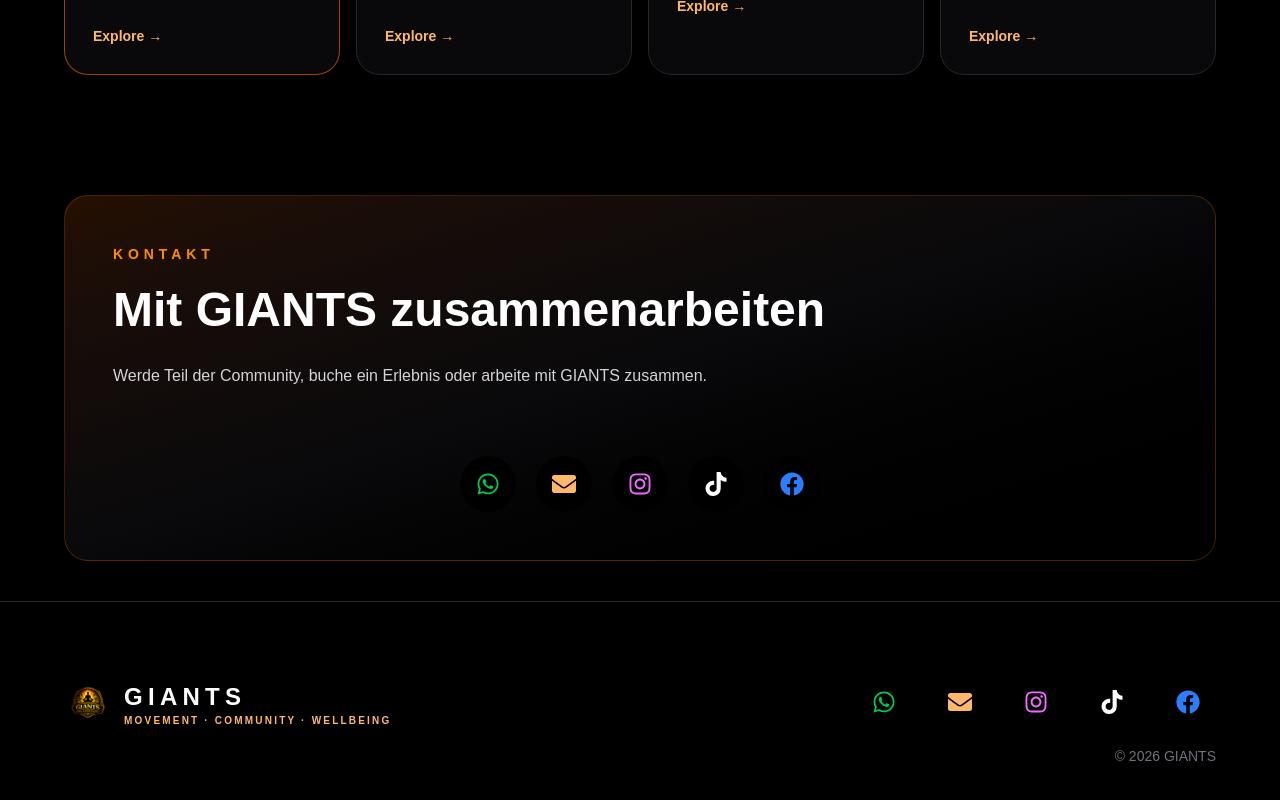
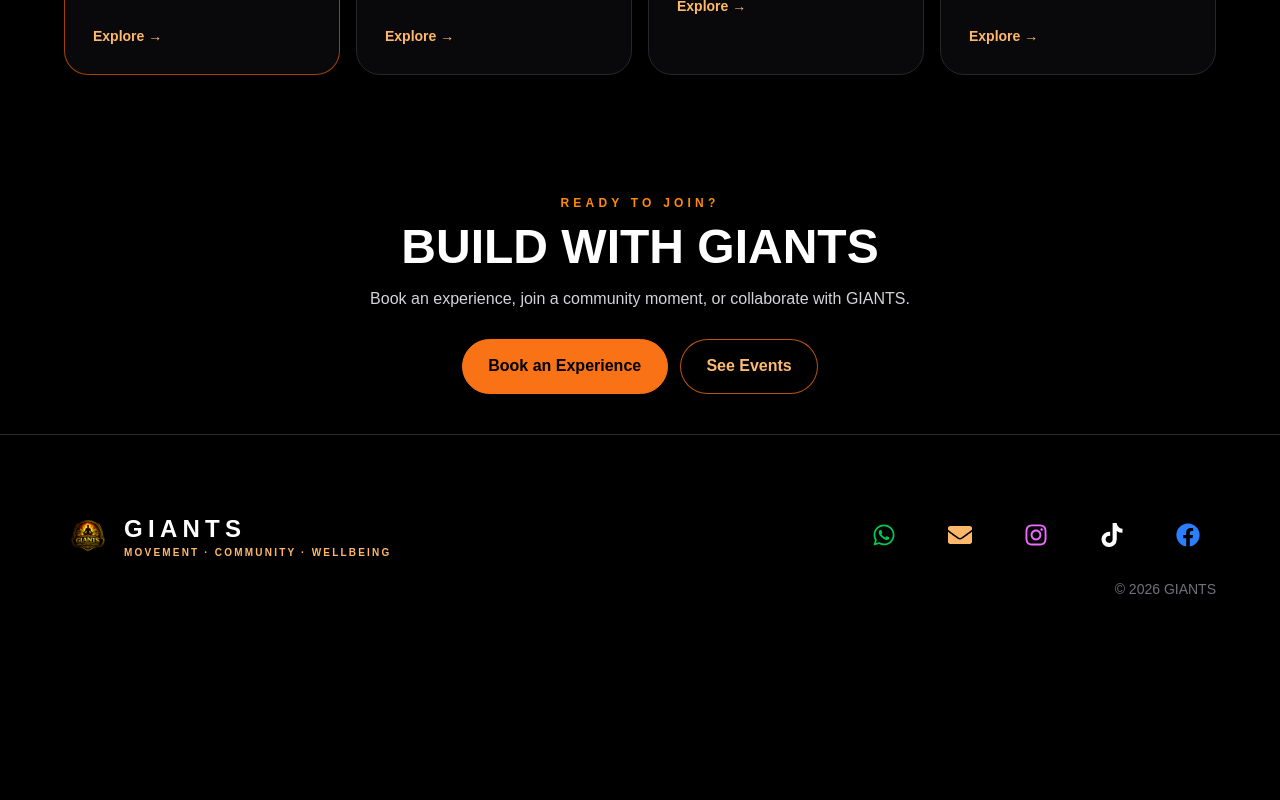
Before and after one commit to BarbFlegel/giants-website, a Next.js app: page /de in a window 1280 px wide. Shown: the part 1026-1826 px from the top of the page. After the commit the page ends 1665 px from the top, so only its background shows below. Built offline with nearby package versions, Linux system fonts and the light colour scheme.

Commit message:
Update JoinSection.tsx

```diff
--- a/app/[locale]/components/JoinSection.tsx
+++ b/app/[locale]/components/JoinSection.tsx
@@ -1,7 +1,5 @@
+import Link from "next/link";
 import { type Translation } from "../content";
-import FadeUp from "./FadeUp";
-import SectionHeader from "./SectionHeader";
-import SocialIcons from "./SocialIcons";
 
 export default function JoinSection({
   t,
@@ -17,28 +15,28 @@ export default function JoinSection({
         compact ? "py-8 md:py-10" : "py-10 md:py-14"
       }`}
     >
-      <div className="mx-auto max-w-6xl">
-        <FadeUp>
-          <div className="rounded-3xl border border-orange-500/25 bg-gradient-to-br from-orange-500/15 via-zinc-950 to-black p-5 text-center md:p-12">
-            <div className="hidden md:block">
-              <SectionHeader
-                label={t.labels.join}
-                title={t.sectionTitles.join}
-                description={t.join.text}
-              />
-            </div>
+      <div className="mx-auto max-w-6xl text-center">
+        <p className="text-xs font-black uppercase tracking-[0.35em] text-orange-400">
+          Ready to join?
+        </p>
 
-            <div className="md:hidden">
-              <p className="text-xs font-black uppercase tracking-[0.3em] text-orange-400">
-                Stay Connected
-              </p>
-            </div>
+        <h2 className="mt-3 text-3xl font-black uppercase md:text-5xl">
+          Build with GIANTS
+        </h2>
 
-            <div className="mt-5 flex items-center justify-center md:mt-8">
-              <SocialIcons />
-            </div>
-          </div>
-        </FadeUp>
+        <p className="mx-auto mt-4 max-w-2xl text-zinc-300">
+          Book an experience, join a community moment, or collaborate with GIANTS.
+        </p>
+
+        <div className="mt-7 flex flex-col gap-3 sm:flex-row sm:justify-center">
+          <Link href="/en/contact" className="btn-primary">
+            Book an Experience
+          </Link>
+
+          <Link href="/en/events" className="btn-secondary">
+            See Events
+          </Link>
+        </div>
       </div>
     </section>
   );
```
